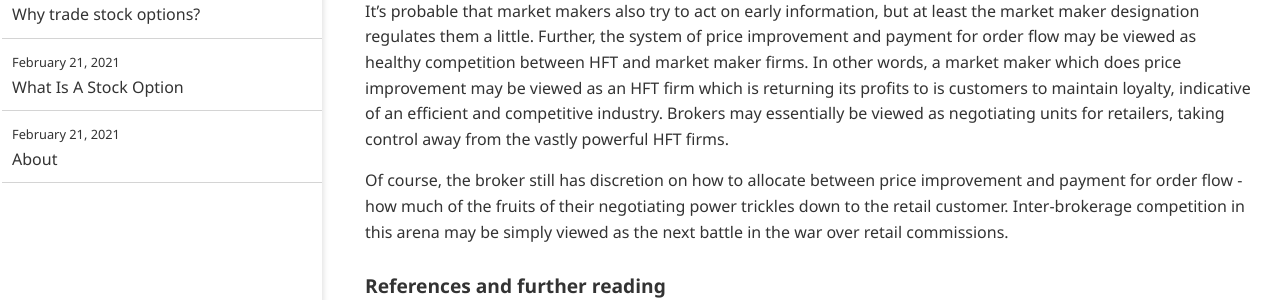
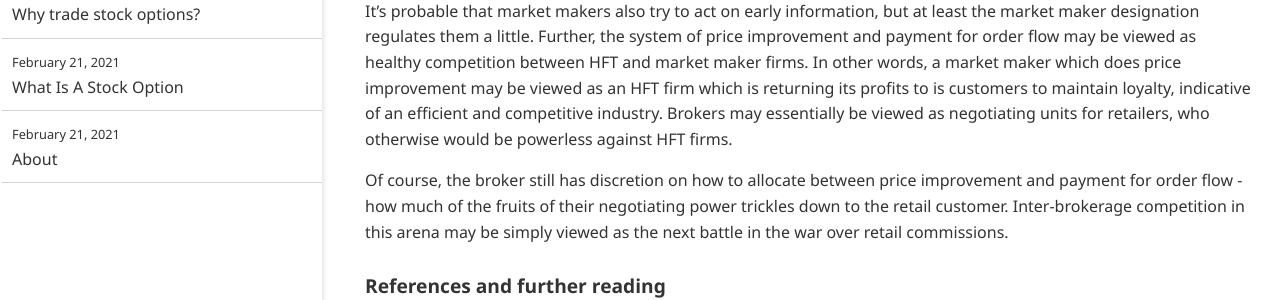
Before and after one commit to impuremaths/impuremaths.github.io, a Jekyll site: the page built from _posts/2021-02-28-order-execution-iii.md, in a window 1280 px wide and 900 px high, scrolled down 661 px. Shown: the part 387-687 px from the top of the window. Built offline with Jekyll 4.4.1, drawn with Linux system fonts in a browser that asks for light colours.

Commit message:
Update 2021-02-28-order-execution-iii.md

```diff
--- a/_posts/2021-02-28-order-execution-iii.md
+++ b/_posts/2021-02-28-order-execution-iii.md
@@ -22,7 +22,7 @@ At the minimum, brokers must serve their customers with the NBBO quotes. This is
 
 What does this mean for the retail trader? To my mind, the current system is not a bad one for the retail trader. The removal of market makers from the system would put retail traders in competition with high frequency trading firms, which unlike market makers, trade on information, not just scale.
 
-It's probable that market makers also try to act on early information, but at least the market maker designation regulates them a little. Further, the system of price improvement and payment for order flow may be viewed as healthy competition between HFT and market maker firms. In other words, a market maker which does price improvement may be viewed as an HFT firm which is returning its profits to is customers to maintain loyalty, indicative of an efficient and competitive industry. Brokers may essentially be viewed as negotiating units for retailers, taking control away from the vastly powerful HFT firms.
+It's probable that market makers also try to act on early information, but at least the market maker designation regulates them a little. Further, the system of price improvement and payment for order flow may be viewed as healthy competition between HFT and market maker firms. In other words, a market maker which does price improvement may be viewed as an HFT firm which is returning its profits to is customers to maintain loyalty, indicative of an efficient and competitive industry. Brokers may essentially be viewed as negotiating units for retailers, who otherwise would be powerless against HFT firms.
 
 Of course, the broker still has discretion on how to allocate between price improvement and payment for order flow - how much of the fruits of their negotiating power trickles down to the retail customer. Inter-brokerage competition in this arena may be simply viewed as the next battle in the war over retail commissions.
 
```
